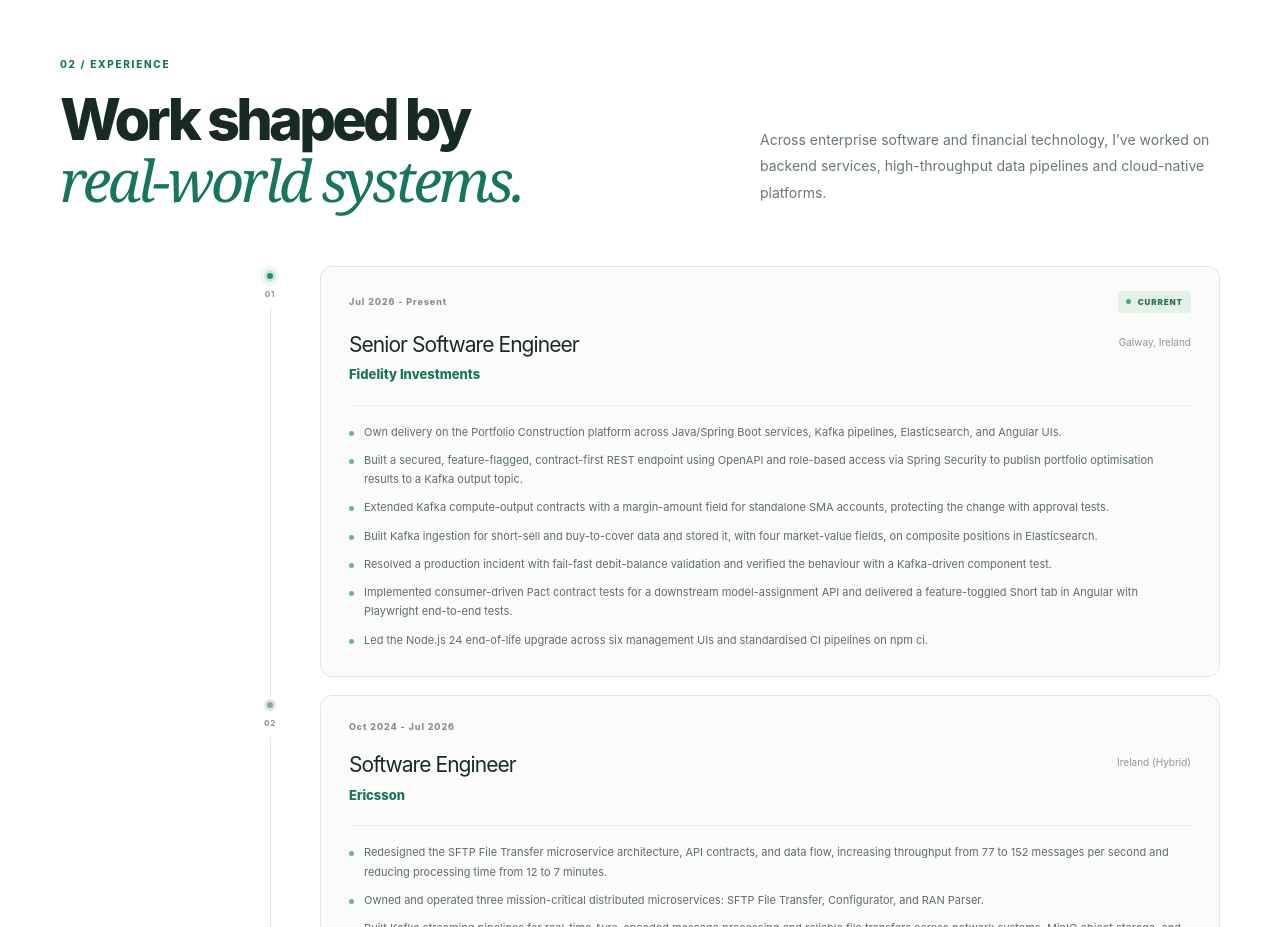
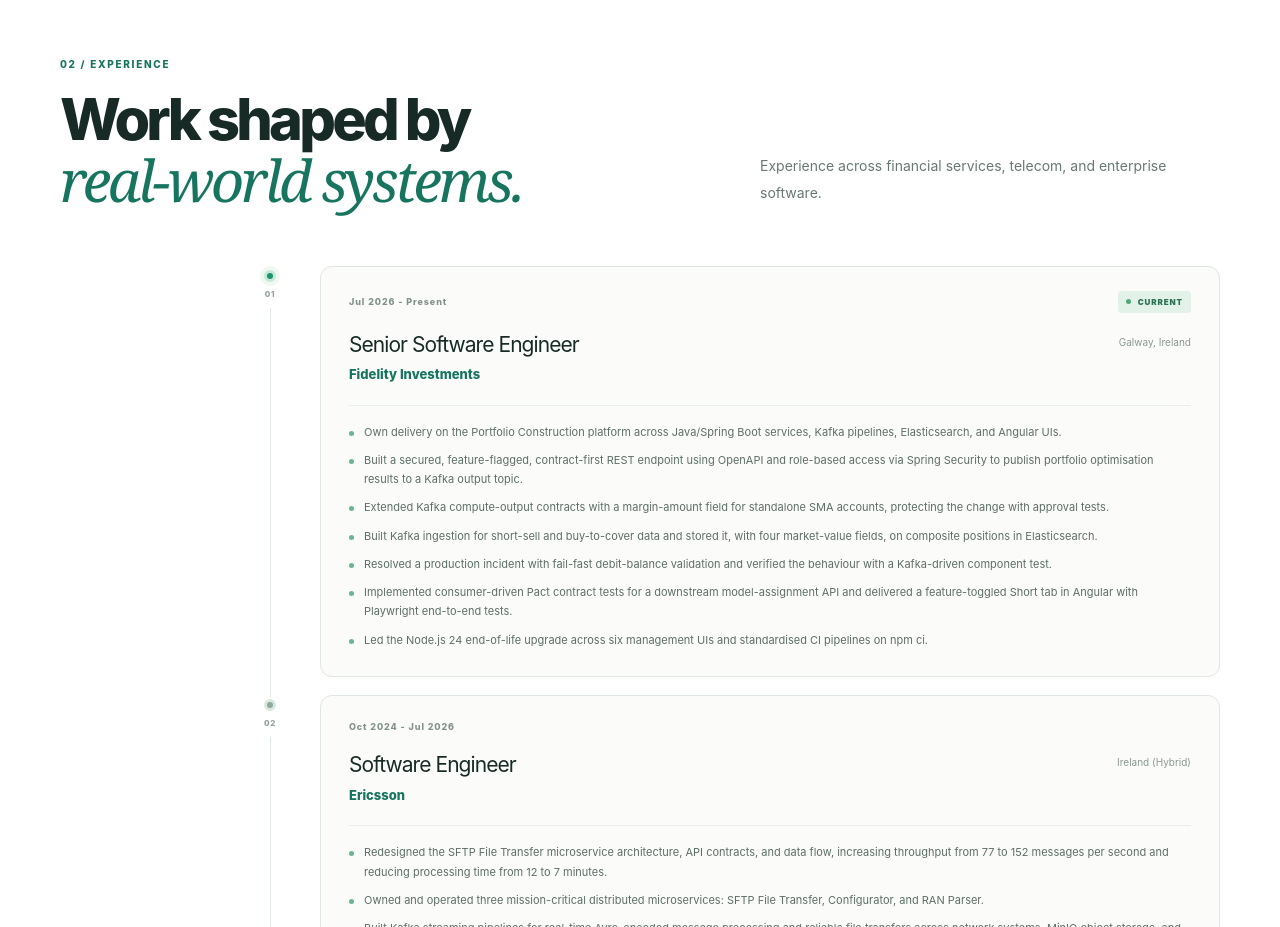
Before and after one commit to officio-indrajeet/officio-indrajeet.github.io, a React (Vite) app: page / in a window 1280 px wide. Shown: the part 2120-3047 px from the top of the page. Built offline with nearby package versions, Linux system fonts and the light colour scheme.

Commit message:
Shorten experience introduction

```diff
--- a/src/components/Experience.tsx
+++ b/src/components/Experience.tsx
@@ -6,7 +6,7 @@ export default function Experience() {
       <div className="container">
         <div className="section-head section-head-split">
           <div><span className="section-kicker">02 / Experience</span><h2>Work shaped by<br/><em>real-world systems.</em></h2></div>
-          <p className="section-deck">Across enterprise software and financial technology, I’ve worked on backend services, high-throughput data pipelines and cloud-native platforms.</p>
+          <p className="section-deck">Experience across financial services, telecom, and enterprise software.</p>
         </div>
         <div className="timeline">
           {userData.experience.map((item, index) => <article className="timeline-item" key={item.company + item.position}>
```
